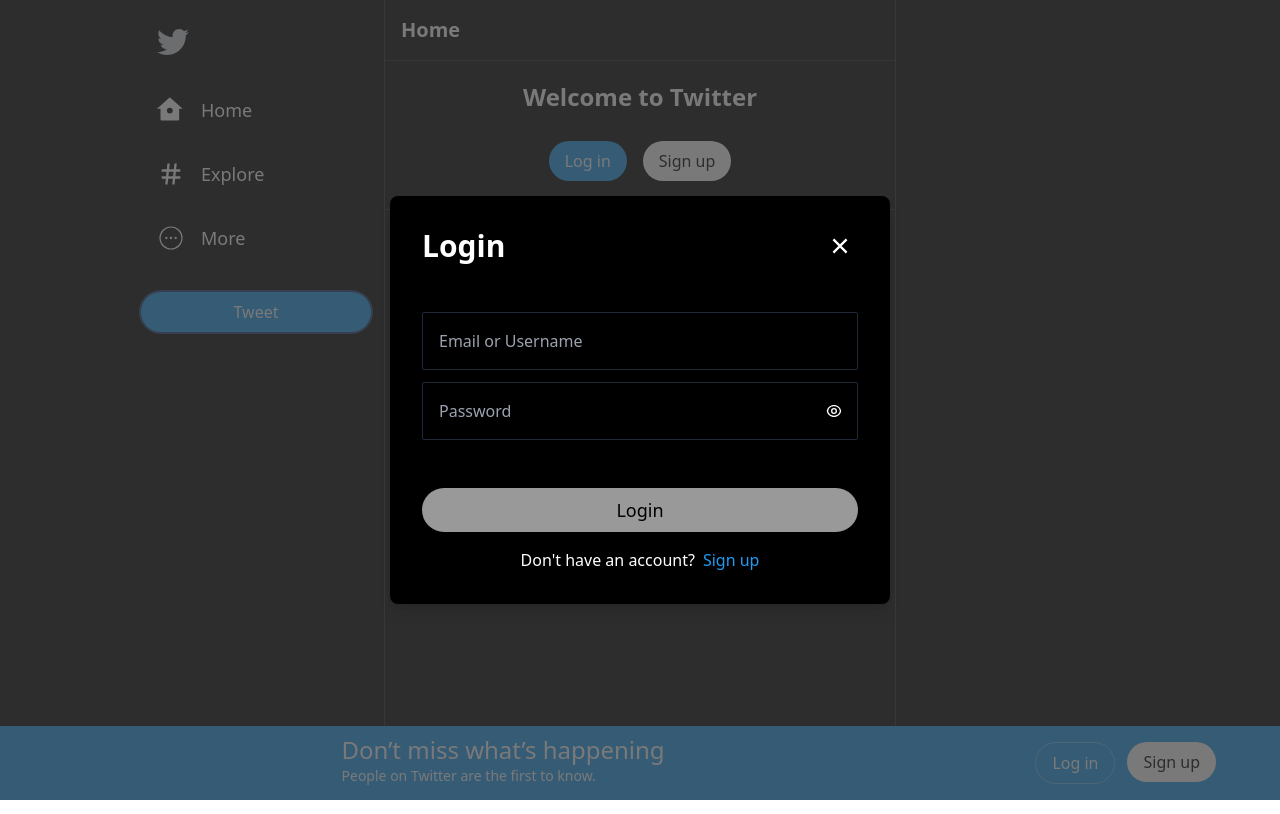
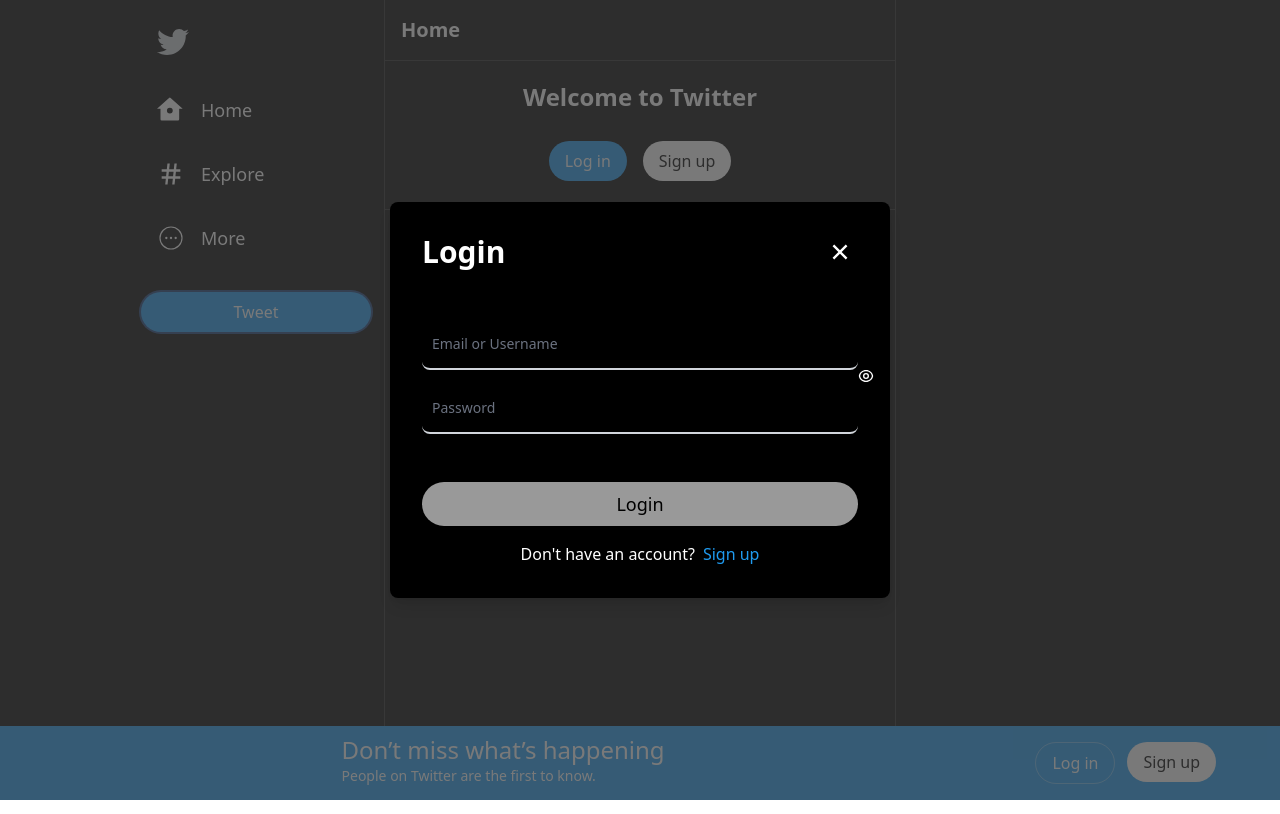
Before and after one commit to harundogdu/twitter-clone, a Next.js app: page / in a window 1280 px wide. Both pictures are taken after a click on the button "Tweet". Built offline with nearby package versions, Linux system fonts and the light colour scheme; no server answers; the database is empty.

Commit message:
feat: multiline prop and floating labels  added

```diff
--- a/components/modals/EditModal.tsx
+++ b/components/modals/EditModal.tsx
@@ -138,15 +138,16 @@
           }
           type="text"
           placeholder="Bio"
+          multiline
+          rows={3}
         />
-
         <Input
           value={userInfo.location}
-          onChange={(event) =>
-            setUserInfo({ ...userInfo, location: event.target.value })
-          }
+          onChange={(event) => {
+            setUserInfo({ ...userInfo, location: event.target.value });
+          }}
           type="text"
-          placeholder="location"
+          placeholder="Location"
         />
         <Input
           value={userInfo?.website?.trim()}
@@ -154,7 +155,7 @@
             setUserInfo({ ...userInfo, website: event?.target?.value?.trim() })
           }
           type="text"
-          placeholder="website"
+          placeholder="Website"
         />
         {/*   <Input
           value={formattedBirthday}
--- a/components/shared/Input.tsx
+++ b/components/shared/Input.tsx
@@ -1,4 +1,10 @@
-import React, { FC, HTMLInputTypeAttribute, useState } from "react";
+import React, {
+  FC,
+  HTMLInputTypeAttribute,
+  useCallback,
+  useMemo,
+  useState,
+} from "react";
 
 import { RiEyeLine, RiEyeOffLine } from "react-icons/ri";
 
@@ -14,7 +20,11 @@
   placeholder?: string;
   disabled?: boolean;
   value?: string;
-  onChange?: (e: React.ChangeEvent<HTMLInputElement>) => void;
+  onChange?: (
+    e: React.ChangeEvent<HTMLInputElement | HTMLTextAreaElement>
+  ) => void;
+  multiline?: boolean;
+  rows?: number;
 }
 
 const Input: FC<InputProps> = ({
@@ -23,6 +33,8 @@
   disabled = false,
   value = "",
   onChange = () => {},
+  multiline = false,
+  rows = 3,
 }) => {
   const [isPasswordHidden, setIsPasswordHidden] = useState<boolean>(false);
 
@@ -34,8 +46,9 @@
 
   const placeholderText = "Email or Username";
 
-  const inputControl = (type: string, value: string): string => {
-    let borderColor: string = "focus:ring-primary-main ";
+  const inputControl = useCallback(
+    (type: string, value: string): string => {
+      let borderColor: string = "focus:ring-transparent "; //!
 
       if (isNullOrEmpty(value) && isNullOrUndefined(value)) {
         borderColor = "focus:ring-red-600 border-gray-800";
@@ -62,30 +75,74 @@
       }
 
       return borderColor;
-  };
+    },
+    [placeholder]
+  );
 
   const renderType =
     type === "password" ? (isPasswordHidden ? "text" : "password") : type;
 
+  const errorControl = useMemo(() => {
     return (
-    <div className="relative">
-      <input
-        type={renderType}
-        placeholder={placeholder}
-        disabled={disabled}
-        value={value}
-        onChange={onChange}
-        className={`border border-gray-800 rounded-sm p-4 w-full focus:outline-none focus:ring-1 ${inputControl(
-          type,
-          value
-        )} focus:border-transparent bg-transparent text-white`}
-      />
-      {value &&
+      value &&
       !validateEmail(value) &&
       type === "text" &&
       value !== "" &&
       value.includes("@") &&
-      placeholder === placeholderText ? (
+      placeholder === placeholderText
+    );
+  }, [value, type, placeholder]);
+
+  return (
+    <div>
+      {!multiline ? (
+        <div className="relative">
+          <input
+            id="floating_filled"
+            className={`block rounded-t-lg px-2.5 pb-2.5 pt-5 w-full text-sm text-gray-900 bg-transparent  border-0 border-b-2 border-gray-300 appearance-none dark:text-white dark:border-gray-600 dark:focus:border-primary-main focus:outline-none focus:ring-0 focus:border-primary-main peer rounded-lg
+          ${errorControl ? "border-red-600" : ""}
+          ${inputControl(type, value)}
+          ${
+            disabled
+              ? "bg-gray-100 dark:bg-gray-800 cursor-not-allowed text-gray-500 dark:text-gray-400"
+              : ""
+          }
+          `}
+            placeholder=" "
+            type={renderType}
+            disabled={disabled}
+            value={value}
+            onChange={onChange}
+          />
+          <label
+            htmlFor="floating_filled"
+            className="absolute text-sm text-gray-500 dark:text-gray-400 duration-300 transform -translate-y-4 scale-75 top-4 z-10 origin-[0] left-2.5 peer-focus:text-blue-600 peer-focus:dark:text-blue-500 peer-placeholder-shown:scale-100 peer-placeholder-shown:translate-y-0 peer-focus:scale-75 peer-focus:-translate-y-4"
+          >
+            {placeholder}
+          </label>
+        </div>
+      ) : (
+        <div className="relative">
+          <textarea
+            rows={rows}
+            className={`block rounded-lg px-2.5 pb-2.5 pt-5 w-full text-sm text-gray-900 bg-transparent  border-0 border-b-2 border-gray-300 appearance-none dark:text-white dark:border-gray-600 dark:focus:border-primary-main focus:outline-none focus:ring-0 focus:border-primary-main peer
+          ${errorControl ? "border-red-600" : ""}
+          ${disabled ? "bg-gray-100 dark:bg-gray-800 cursor-not-allowed" : ""}
+          `}
+            placeholder=" "
+            disabled={disabled}
+            onChange={onChange}
+            defaultValue={value}
+          />
+          <label
+            htmlFor="floating_filled"
+            className="absolute text-sm text-gray-500 dark:text-gray-400 duration-300 transform -translate-y-4 scale-75 top-4 z-10 origin-[0] left-2.5 peer-focus:text-blue-600 peer-focus:dark:text-blue-500 peer-placeholder-shown:scale-100 peer-placeholder-shown:translate-y-0 peer-focus:scale-75 peer-focus:-translate-y-4"
+          >
+            {placeholder}
+          </label>
+        </div>
+      )}
+      {errorControl ? (
         <div
           style={{
             color: ColorUtils.colors.red,
@@ -119,4 +176,4 @@
   );
 };
 
-export default Input;
+export default React.memo(Input);
```
Lines whose indentation alone changed are shown as unchanged.
